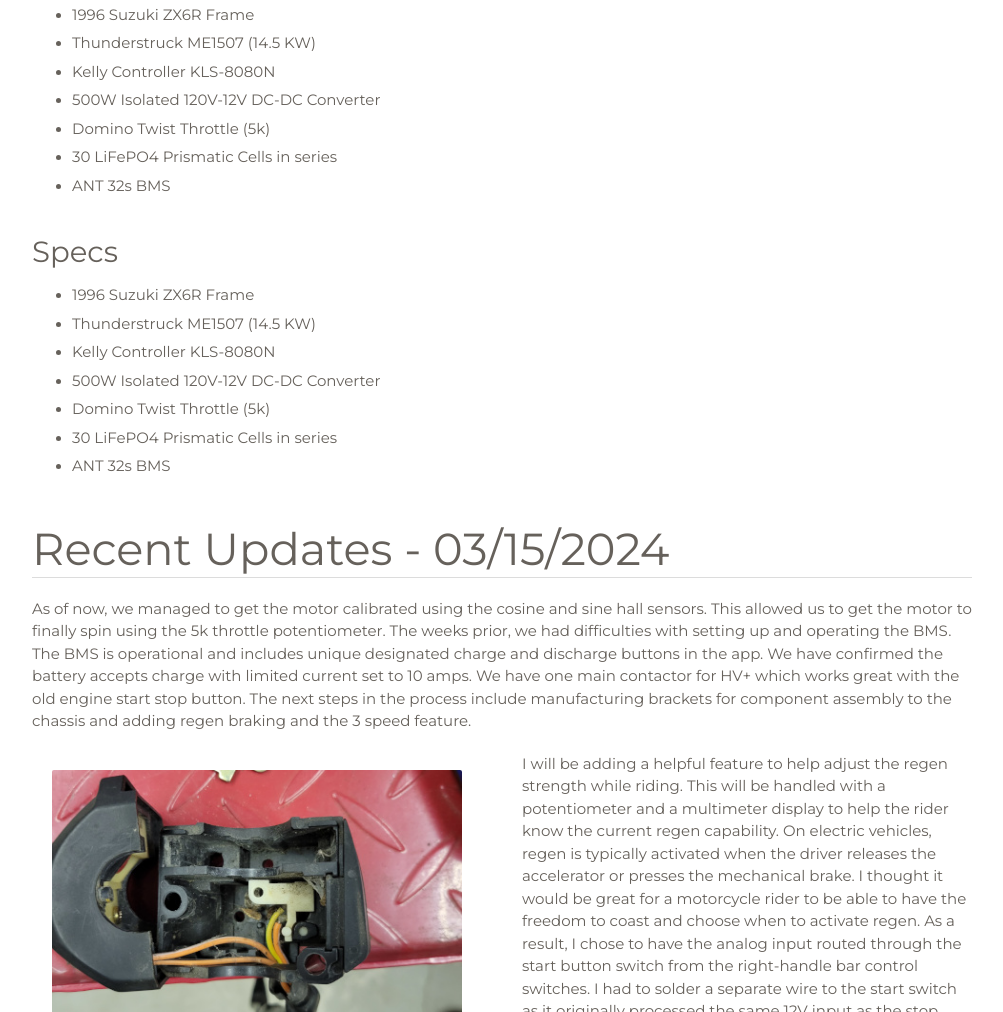
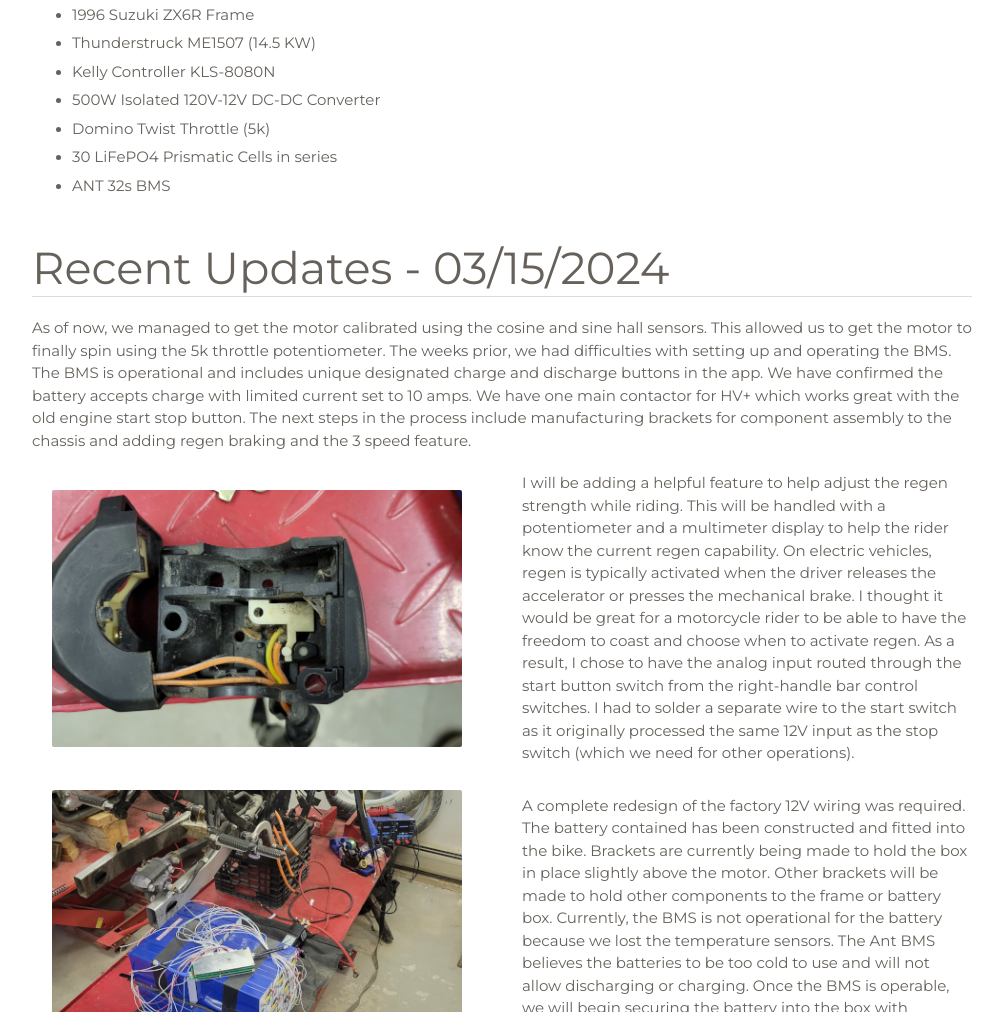
Before and after one commit to JSapun/justinsapun.com, a plain HTML site: page pages/sub_engs/electric_motorcycle_conversion.html in a window 1280 px wide. Shown: the part 728-1740 px from the top of the page, without its empty margins (138-1141 px from the left). Drawn offline with Linux system fonts and the light colour scheme; some packages are replaced by stand-ins of ours.

```diff
--- a/pages/sub_engs/electric_motorcycle_conversion.html
+++ b/pages/sub_engs/electric_motorcycle_conversion.html
@@ -116,23 +116,6 @@
             </div>
           </div>
         <!-- End Summary/Components -->
-      <!-- Specs -->
-          <div class="flex-row">
-            <div class="flex-item flex-column">
-
-                <h3 class="bolder">Specs</h3>
-                <ul>
-                    <li><p class="bolder">1996 Suzuki ZX6R Frame</p></li>
-                    <li><p class="bolder">Thunderstruck ME1507 (14.5 KW)</p></li>
-                    <li><p class="bolder">Kelly Controller KLS-8080N</p></li>
-                    <li><p class="bolder">500W Isolated 120V-12V DC-DC Converter</p></li>
-                    <li><p class="bolder">Domino Twist Throttle (5k)</p></li>
-                    <li><p class="bolder">30 LiFePO4 Prismatic Cells in series</p></li>
-                    <li><p class="bolder">ANT 32s BMS</p></li>
-                </ul>
-            </div>
-          </div>
-        <!-- End Specs -->
         <!-- Recent Updates -->
           <div class="flex-row">
             <div class="flex-item flex-column">
```
